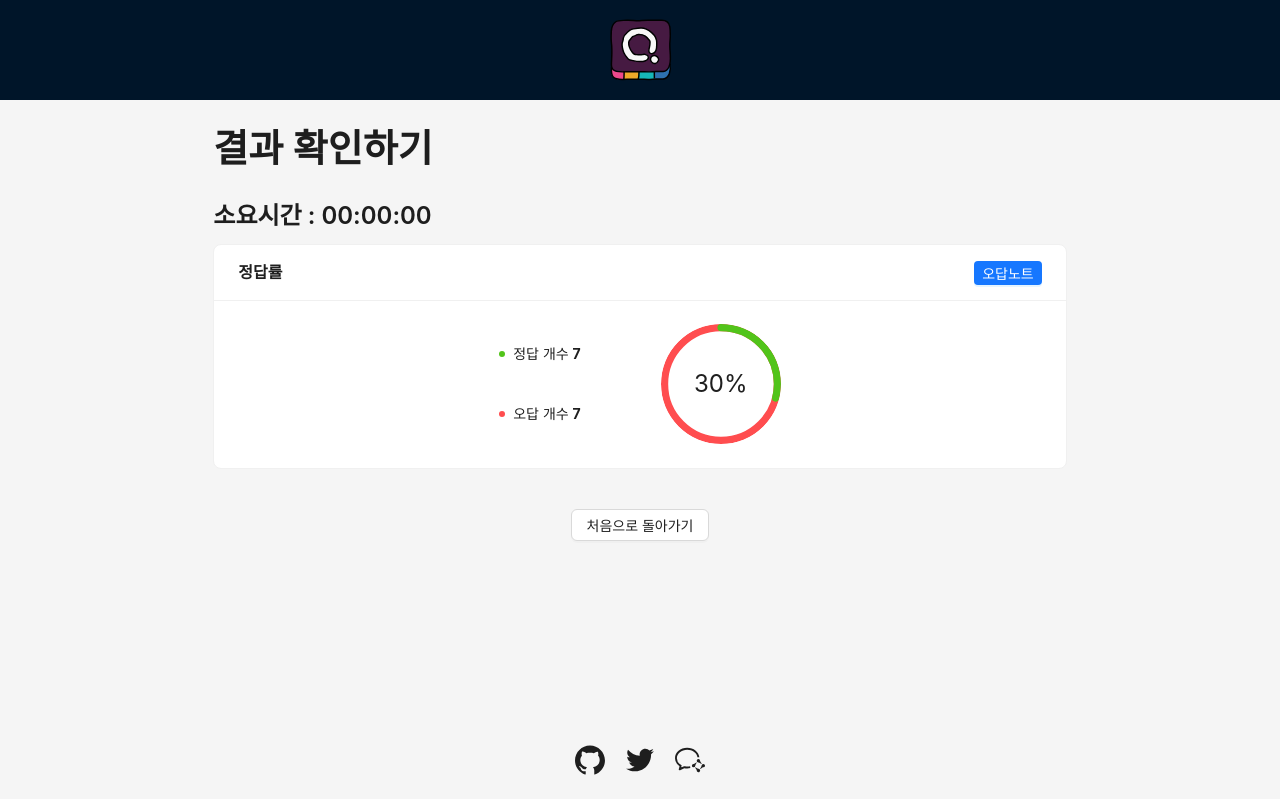
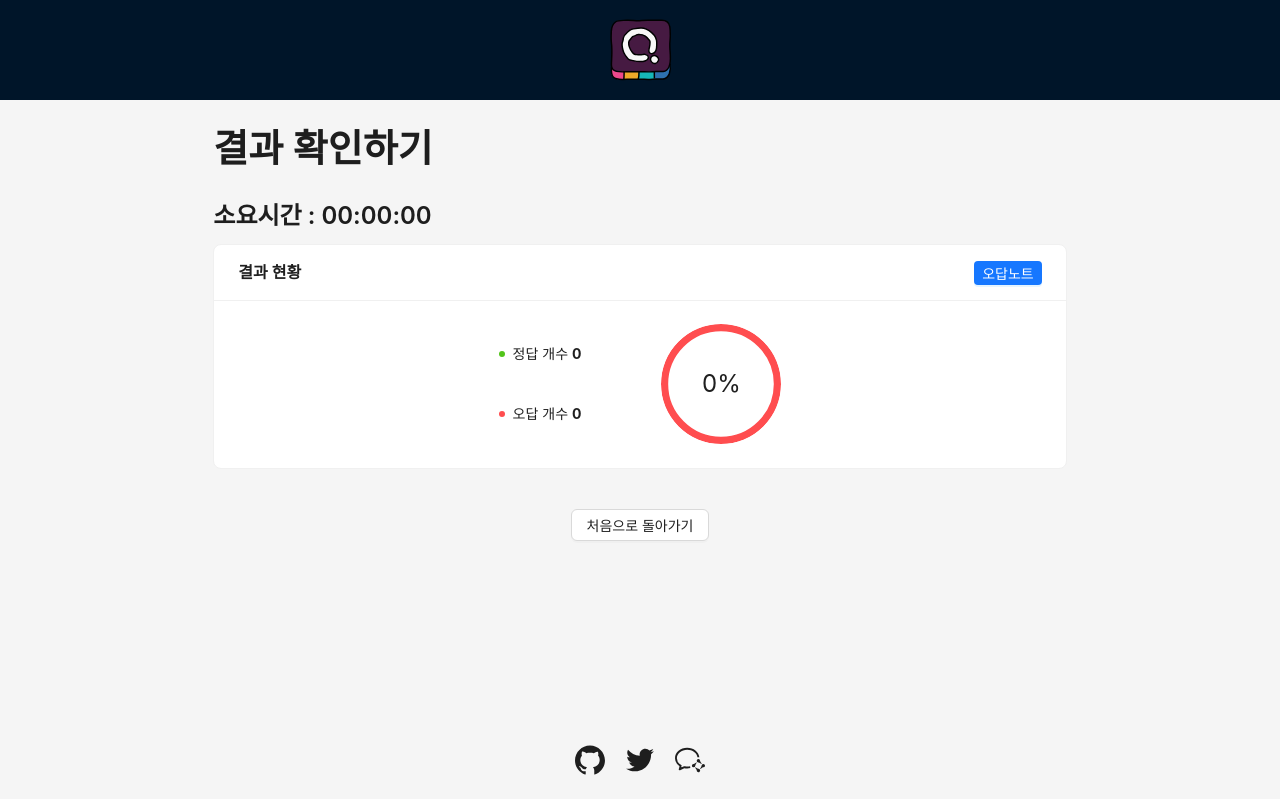
Before and after one commit to DohyubLee/test-quiz-app, a React (Create React App) app: page /result in a window 1280 px wide. Built offline with nearby package versions, Linux system fonts and the light colour scheme.

Commit message:
결과 현황 데이터 바인딩

```diff
--- a/src/pages/IndexPage.tsx
+++ b/src/pages/IndexPage.tsx
@@ -4,7 +4,14 @@ import React, { useEffect } from "react";
 import { useNavigate } from "react-router-dom";
 
 function IndexPage() {
-  const { startTimer, setIntervalId } = useStore();
+  const {
+    startTimer,
+    setIntervalId,
+    quizList,
+    intervalId,
+    currentTime,
+    reset,
+  } = useStore();
   const navigate = useNavigate();
 
   const startQuiz = () => {
@@ -12,8 +19,9 @@ function IndexPage() {
     setIntervalId(intervalId);
     navigate("/test/1");
   };
+
   useEffect(() => {
-    // 최초에서 모든 데이터 리셋처리 여기서 해야함
+    reset();
   }, []);
   return (
     <div
--- a/src/pages/result/ResultPage.tsx
+++ b/src/pages/result/ResultPage.tsx
@@ -8,20 +8,26 @@ import {
   Flex,
   Progress,
   Row,
-  Space,
   Typography,
 } from "antd";
 import React from "react";
-const { Title, Text } = Typography;
+import { useNavigate } from "react-router-dom";
+const { Title } = Typography;
 
 function ResultPage() {
+  const navigate = useNavigate();
   const { currentTime, quizList } = useStore();
+  const correctAnswerCount = quizList.filter(
+    (quiz) => quiz.correct_answer === quiz.selectedAnswer
+  ).length;
+  const correctRate = Math.floor((correctAnswerCount / quizList.length) * 100);
+
   return (
     <div>
       <Title>결과 확인하기</Title>
       <Title level={3}>소요시간 : {formatTime(currentTime)}</Title>
       <Card
-        title="정답률"
+        title="결과 현황"
         extra={
           <Button
             type="primary"
@@ -46,7 +52,7 @@ function ResultPage() {
               status="success"
               text={
                 <p style={{ display: "inline" }}>
-                  정답 개수 <b>7</b>
+                  정답 개수 <b>{correctAnswerCount}</b>
                 </p>
               }
             />
@@ -54,17 +60,16 @@ function ResultPage() {
               status="error"
               text={
                 <p style={{ display: "inline" }}>
-                  오답 개수 <b>7</b>
+                  오답 개수 <b>{quizList.length - correctAnswerCount}</b>
                 </p>
               }
             />
           </Col>
           <Col>
-            {/* <Text strong>정답률</Text> */}
             <Progress
-              percent={30}
+              percent={correctRate}
               success={{
-                percent: 30,
+                percent: correctRate,
               }}
               type="circle"
               trailColor="#FF4D4F"
@@ -73,7 +78,13 @@ function ResultPage() {
         </Row>
       </Card>
       <Flex justify="center" style={{ paddingTop: 40 }}>
-        <Button>처음으로 돌아가기</Button>
+        <Button
+          onClick={() => {
+            navigate(`/`);
+          }}
+        >
+          처음으로 돌아가기
+        </Button>
       </Flex>
     </div>
   );
--- a/src/stores/store.ts
+++ b/src/stores/store.ts
@@ -17,8 +17,6 @@ export interface CustomQuiz extends Quiz {
 }
 
 interface Store {
-  count: number;
-  inc: () => void;
   fetchQuizList: (amount?: number) => Promise<any>;
   quizList: CustomQuiz[];
   setQuizList: (order: number, answer: string) => void;
@@ -27,23 +25,28 @@ interface Store {
   stopTimer: (intervalId: NodeJS.Timer) => void;
   intervalId: NodeJS.Timer | null;
   setIntervalId: (intervalId: NodeJS.Timer) => void;
+  reset: () => void;
 }
 
+const INITIALSTATE = {
+  quizList: [],
+  currentTime: 0,
+  intervalId: null,
+};
+
 const useStore = create<Store>((set) => ({
-  count: 1,
-  inc: () => {
-    set((state) => ({ count: state.count + 1 }));
-  },
-  quizList: [],
+  ...cloneDeep(INITIALSTATE),
   fetchQuizList: async (amount = 10) => {
     const data = await fetchQuizList(amount);
+    if (data?.results) {
       set((state) => ({
         quizList:
-        data?.results.map((item: Quiz, index: number) => ({
+          data.results.map((item: Quiz, index: number) => ({
             ...item,
             order: index + 1,
           })) ?? [],
       }));
+    }
   },
   setQuizList: (order: number, answer: string) => {
     set((state) => {
@@ -58,7 +61,6 @@ const useStore = create<Store>((set) => ({
       };
     });
   },
-  currentTime: 0,
   startTimer: () => {
     // 타이머 시작 함수
     const intervalId = setInterval(() => {
@@ -70,9 +72,11 @@ const useStore = create<Store>((set) => ({
     // 타이머 정지 함수
     clearInterval(intervalId); // setInterval을 멈춤
   },
-  intervalId: null,
   setIntervalId: (intervalId: NodeJS.Timer) => {
     set((state) => ({ intervalId: intervalId }));
+  },
+  reset: () => {
+    set((state) => ({ ...INITIALSTATE }));
   },
 }));
 
```
Also changed, not shown: src/pages/test/TestPage.tsx (+1 -5 lines). Lines whose indentation alone changed are shown as unchanged.
